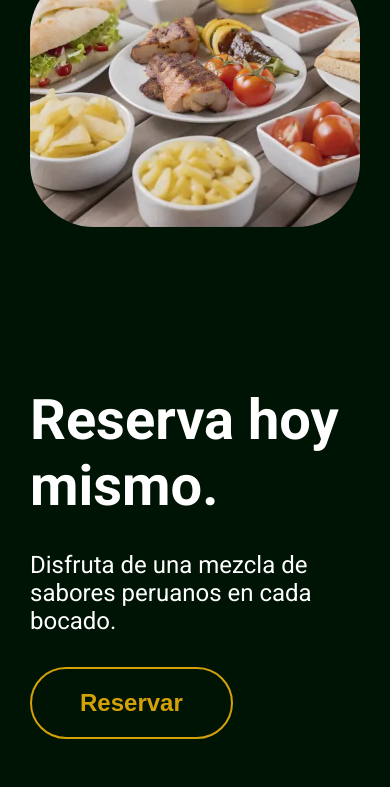
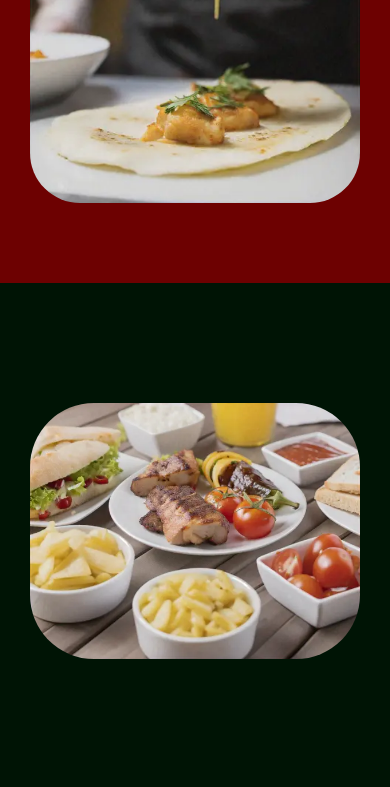
Before and after one commit to LuaGR/dilvant-landing, an Angular app: page / in a window 390 px wide. Shown: the part 6729-7516 px from the top of the page. Built offline with nearby package versions, Linux system fonts and the light colour scheme.

Commit message:
style: footer responsive

```diff
--- a/src/app/components/footer/footer.component.css
+++ b/src/app/components/footer/footer.component.css
@@ -11,6 +11,7 @@
   justify-content: center;
   align-items: center;
   flex-direction: column;
+  gap: 0;
 }
 
 .top-section {
@@ -18,7 +19,8 @@
   max-width: 1280px;
   padding-block: 48px;
   border-bottom: 1px solid #334155;
-  display: flex;
+  display: grid;
+  grid-template-columns: repeat(auto-fit, minmax(180px, 1fr));
   gap: 48px;
 }
 
@@ -50,9 +52,9 @@ span {
   font-weight: 700;
 }
 
-@media (max-width: 768px) {
+@media (max-width: 991px) {
 
-  .top-section {
-    flex-direction: column;
+  .external-container {
+    padding-inline: 30px;
   }
 }
--- a/src/app/components/main/components/reservation/reservation.component.css
+++ b/src/app/components/main/components/reservation/reservation.component.css
@@ -37,9 +37,19 @@ p {
   height: auto;
   border-radius: 64px;
 }
-@media (max-width: 768px) {
+@media (max-width: 991px) {
 
   .reservation-container {
     flex-direction: column;
+    align-items: center;
+    gap: 40px;
+  }
+  .right-container {
+  align-items: center;
+    justify-content: center;
+  }
+  h2, p {
+    text-align: center;
+    margin-bottom: 20px;
   }
 }
--- a/src/app/components/main/components/unique-experience/unique-experience.component.css
+++ b/src/app/components/main/components/unique-experience/unique-experience.component.css
@@ -39,3 +39,9 @@ p {
   max-height: 575px;
   border-radius: 50px;
 }
+@media (max-width: 991px) {
+
+  .section-seasonal-dish {
+    flex-direction: column;
+  }
+}
```
